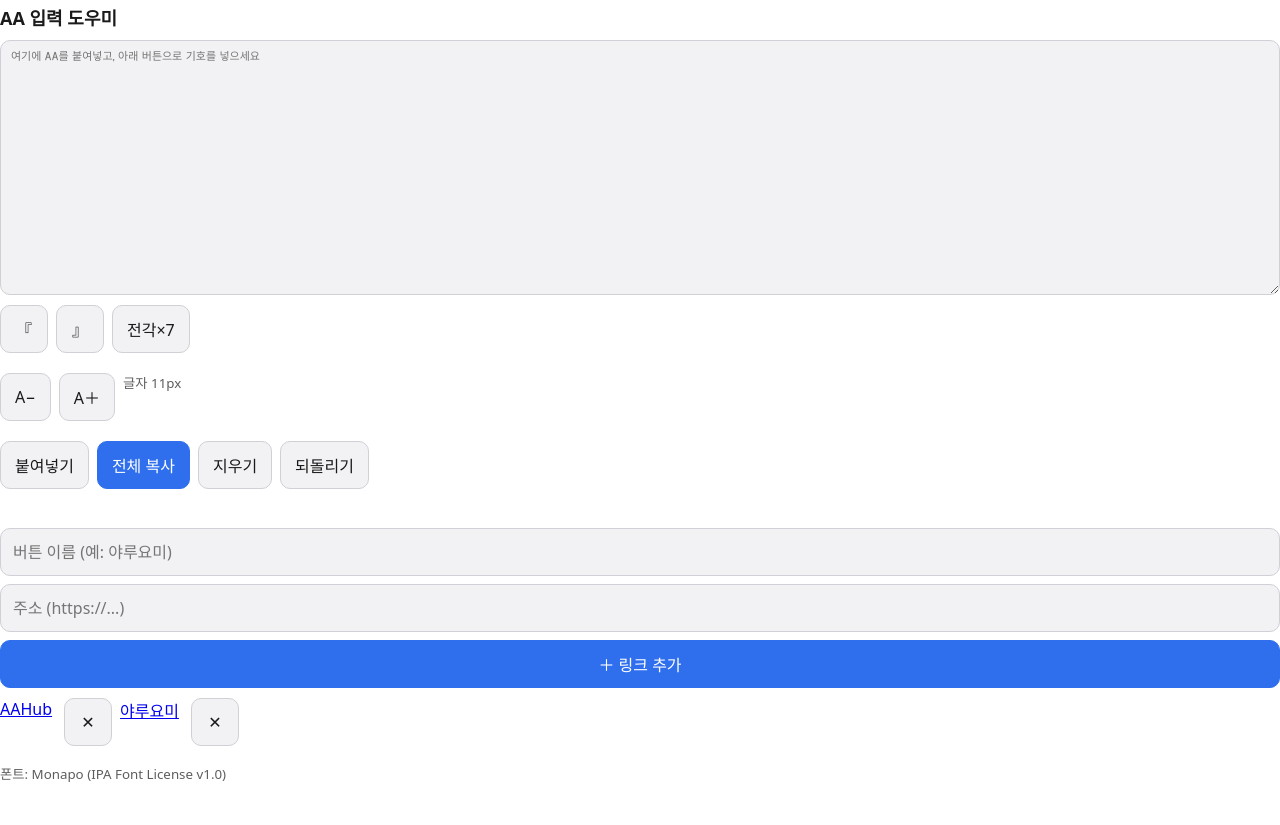
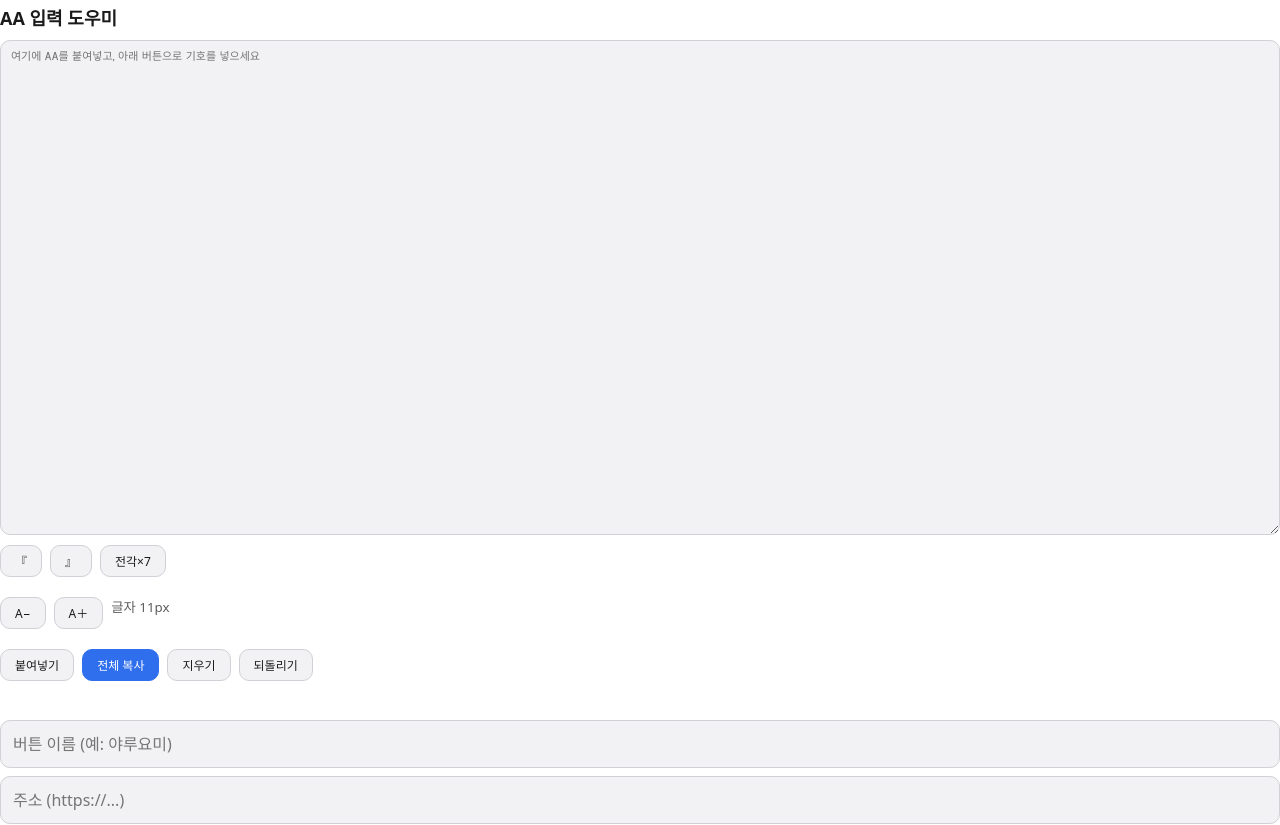
Before and after one commit to pheatria/pheatria.github.io, a React (Vite) app: page / in a window 1280 px wide. Shown: the top 825 px of the page. Before the commit the page ends 800 px from the top, so only its background shows below. Built offline with nearby package versions, Linux system fonts and the light colour scheme.

Commit message:
기능추가

```diff
--- a/src/App.css
+++ b/src/App.css
@@ -41,10 +41,11 @@ body {
   font-family: system-ui, -apple-system, "Noto Sans KR", sans-serif;
 }
 main {
+  height: 120dvh;
   display: flex;
   flex-direction: column;
-  height: 100dvh;          /* dvh = 실제 보이는 높이 */
   box-sizing: border-box;
+  overflow-y: auto;
 }
 h1 {
   font-size: 18px;
@@ -80,9 +81,9 @@ h1 {
 }
 button {
   font: inherit;
-  font-size: 16px;
-  min-width: 48px;
-  min-height: 48px;
+  font-size: 12px;
+  min-width: 32px;
+  min-height: 32px;
   padding: 0 14px;
   border-radius: 10px;
   border: 1px solid var(--line);
```
